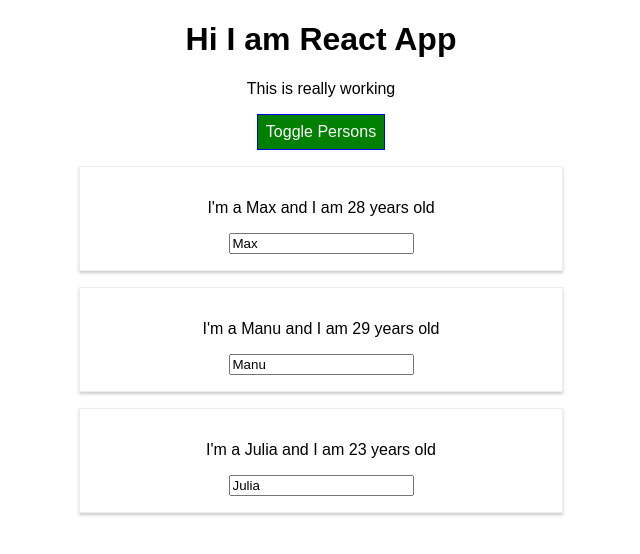
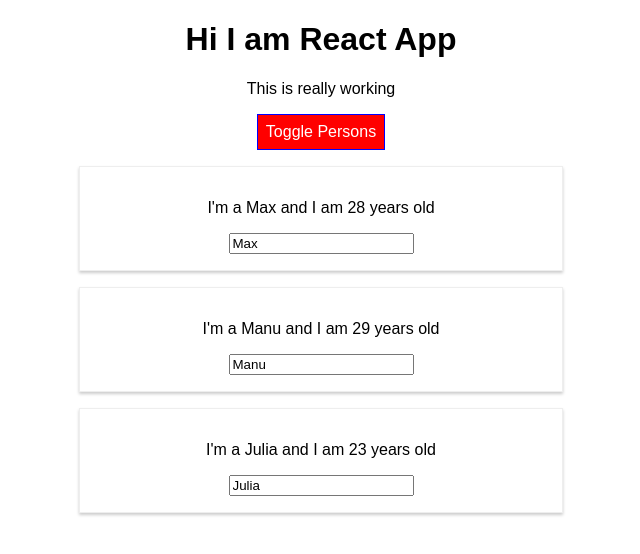
Before and after one commit to JuliaWinogrodzka/ReactJS-project, a React (Create React App) app in the folder react-project-app/: page / in a window 1280 px wide. Both pictures are taken after a click on the button "Toggle Persons". Shown: the top 554 px of the page, without its empty margins (319-959 px from the left). Built offline with nearby package versions, Linux system fonts and the light colour scheme.

Commit message:
Using CSS modules, inside App every button has the same style, because of using .App button { ...}

```diff
--- a/react-project-app/src/App.js
+++ b/react-project-app/src/App.js
@@ -1,16 +1,16 @@
 import React, { useState } from 'react';
 
-import './App.css';
+import classes from './App.module.css';
 import Person from './Person/Person';
 
 
 const App = props => {
 
-  const [ personsState, setPersonsState ] = useState({
+  const [personsState, setPersonsState] = useState({
     persons: [
-      { id:'asfa1', name: "Max", age: 28 },
-      { id:'vas23da', name: "Manu", age: 29 },
-      { id:'xfsd3', name: "Julia", age: 23 }
+      { id: 'asfa1', name: "Max", age: 28 },
+      { id: 'vas23da', name: "Manu", age: 29 },
+      { id: 'xfsd3', name: "Julia", age: 23 }
     ],
     otherState: "some other value",
   });
@@ -25,7 +25,7 @@ const App = props => {
     //const persons = personsState.persons.slice();
     const persons = [...personsState.persons];
     persons.splice(personIndex, 1);
-    setPersonsState({persons: persons});
+    setPersonsState({ persons: persons });
   };
 
   const nameChangeHandler = (Event, id) => {
@@ -44,7 +44,7 @@ const App = props => {
     const persons = [...personsState.persons];
     persons[personIndex] = person;
 
-    setPersonsState( {persons: persons});
+    setPersonsState({ persons: persons });
   };
 
   const togglePersonsHandler = () => {
@@ -53,7 +53,9 @@ const App = props => {
 
   let persons = null;
 
-  if(togglePersons) {
+  let btnClass = '';
+
+  if (togglePersons) {
     persons = (
       <div>
         {personsState.persons.map((person, index) => {
@@ -66,36 +68,31 @@ const App = props => {
         })}
       </div>
     );
+    btnClass = classes.Red;
 
-
-    // style.backgroundColor = 'red';
-    // style[':hover']={
-    //   backgroundColor: 'salmon',
-    //   color: 'black'
-    // }
   };
 
-  const classes = [];
+  const assignedClasses = [];
 
-  if(personsState.persons.length <= 2) {
-    classes.push('red'); //classes = ['red']
+  if (personsState.persons.length <= 2) {
+    assignedClasses.push(classes.red); //classes = ['red']
   }
-  if(personsState.persons.length <= 1) {
-    classes.push('bold'); //classes = ['red', 'bold']
+  if (personsState.persons.length <= 1) {
+    assignedClasses.push(classes.bold); //classes = ['red', 'bold']
   }
 
 
-  return(
-    <div className="App">
+  return (
+    <div className={classes.App}>
       <h1>Hi I am React App</h1>
-      <p className={classes.join(' ')}>This is really working</p>
-      <button className={"button"} onClick={togglePersonsHandler}>
+      <p className={assignedClasses.join(' ')}>This is really working</p>
+      <button className={btnClass} onClick={togglePersonsHandler}>
         Toggle Persons
       </button>
       {/* in class Component: onClick={this.switchNameHandler.bind(this, "Maxymillian!!")} */}
       {persons}
     </div>
   );
-    //return React.createElement('div', {className: 'App'}, React.createElement('h1', null, 'Hi I\'m React App'));
+  //return React.createElement('div', {className: 'App'}, React.createElement('h1', null, 'Hi I\'m React App'));
 };
 export default App;
--- a/react-project-app/src/App.css
+++ b/react-project-app/src/App.module.css
@@ -9,8 +9,8 @@
 .bold {
   font-weight: bold;
 }
-
-.button {
+/* If every button in App class the same: */
+.App button {
   background-color: green;
   color: white;
   font: inherit;
@@ -19,7 +19,15 @@
   cursor: pointer;
 }
 
-.button:hover {
+.App button:hover {
   background-color: lightgreen;
   color: black;
 }
+
+.App button.Red {
+  background-color: red;
+}
+
+.App button.Red:hover {
+  background-color: salmon;
+}
--- a/react-project-app/src/Person/Person.js
+++ b/react-project-app/src/Person/Person.js
@@ -1,16 +1,16 @@
 import React from 'react';
 
-import './Person.css';
+import classes from './Person.module.css';
 
 
 const person = (props) => {
-    return (
-        <div className="Person">
-            <p onClick={props.click}>I'm a {props.name} and I am {props.age} years old</p>
-            <p>{props.children}</p>
-            <input type="text" onChange={props.changed} value={props.name}/>
-        </div>
-    )
+  return (
+    <div className={classes.Person}>
+      <p onClick={props.click}>I'm a {props.name} and I am {props.age} years old</p>
+      <p>{props.children}</p>
+      <input type="text" onChange={props.changed} value={props.name} />
+    </div>
+  )
 };
 
 export default person;
```
Also changed, not shown: react-project-app/src/Person/Person.module.css (renamed from react-project-app/src/Person/Person.css), 1 other file (tests, documents, lock files or other folders).
